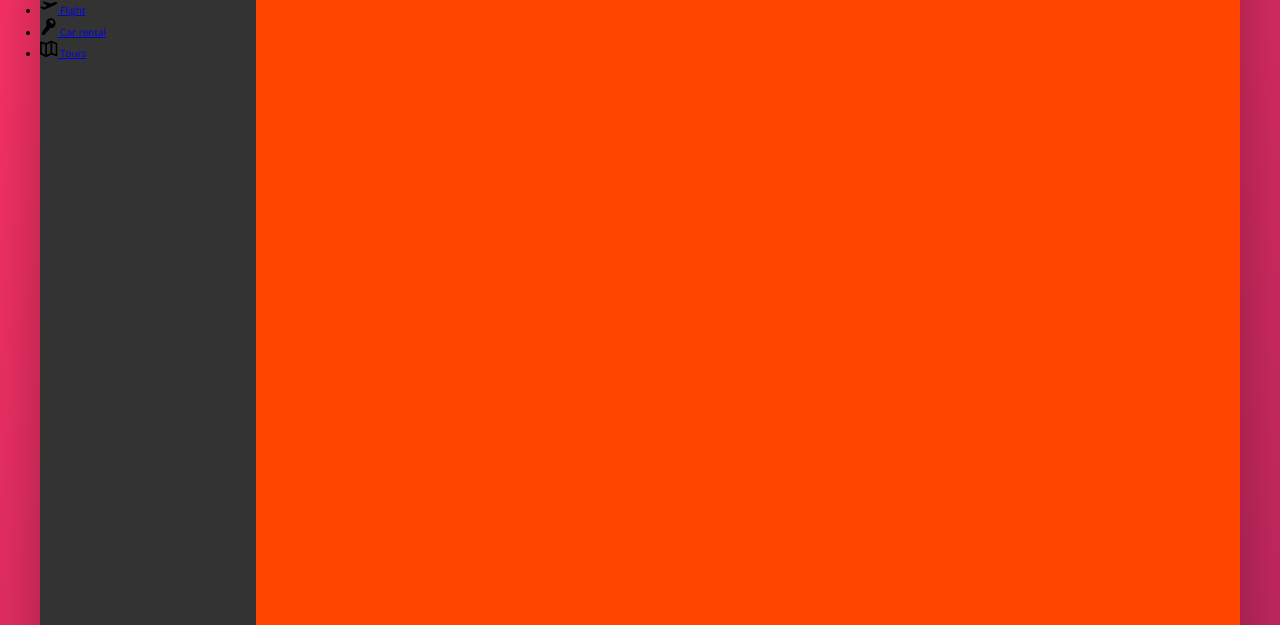
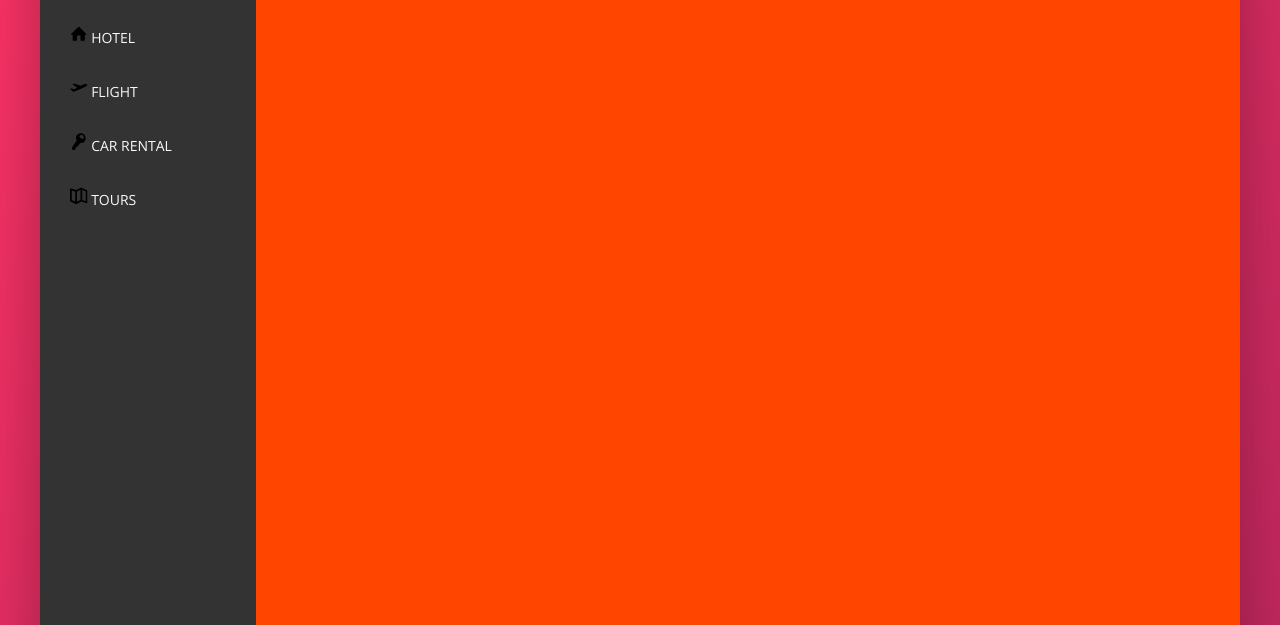
Before and after one commit to Rfigueroa2317/Trillo, a website: page index.html in a window 1280 px wide. Shown: the part 175-800 px from the top of the page. Drawn offline with nearby package versions, Linux system fonts and the light colour scheme.

Commit message:
adding style to texts

```diff
--- a/sass/_components.scss
+++ b/sass/_components.scss
@@ -117,20 +117,25 @@
 
 // SIDE NAVIGATION
 .side-nav {
+  font-size: 1.4rem;
+  list-style: none;
+  margin-top: 3.5rem;
   &__item {
-
   }
 
-  &__link {
-
+  &__link:link,
+  &__link:visited {
+    color: var(--color-grey-light-1);
+    text-decoration: none;
+    text-transform: uppercase;
+    display: block;
+    padding: 1.5rem 3rem;
   }
 
   &__icon {
     width: 1.75rem;
     height: 1.75rem;
-
   }
-
 }
 
 // LEGAL TEXT
```
Also changed, not shown: css/style.css.
